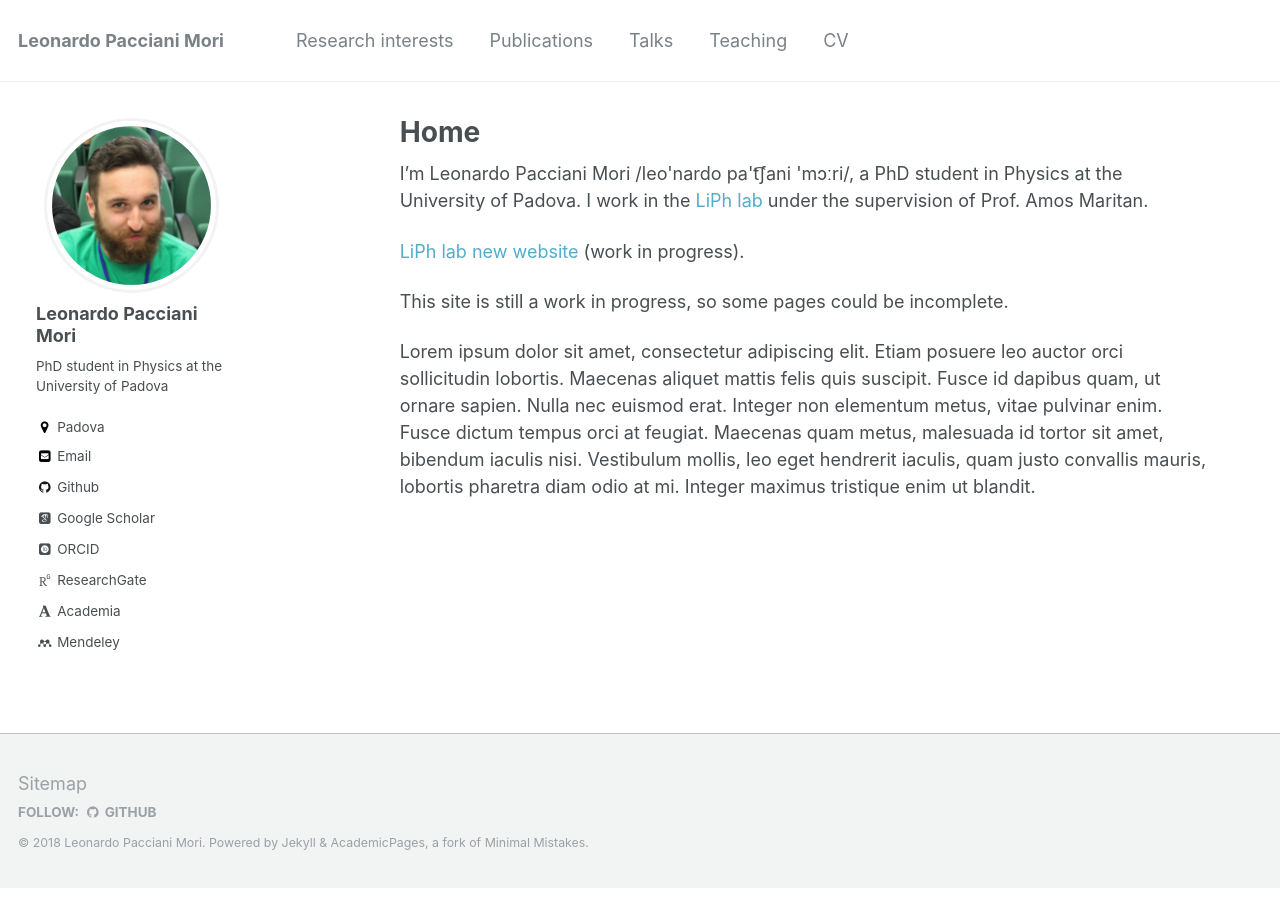
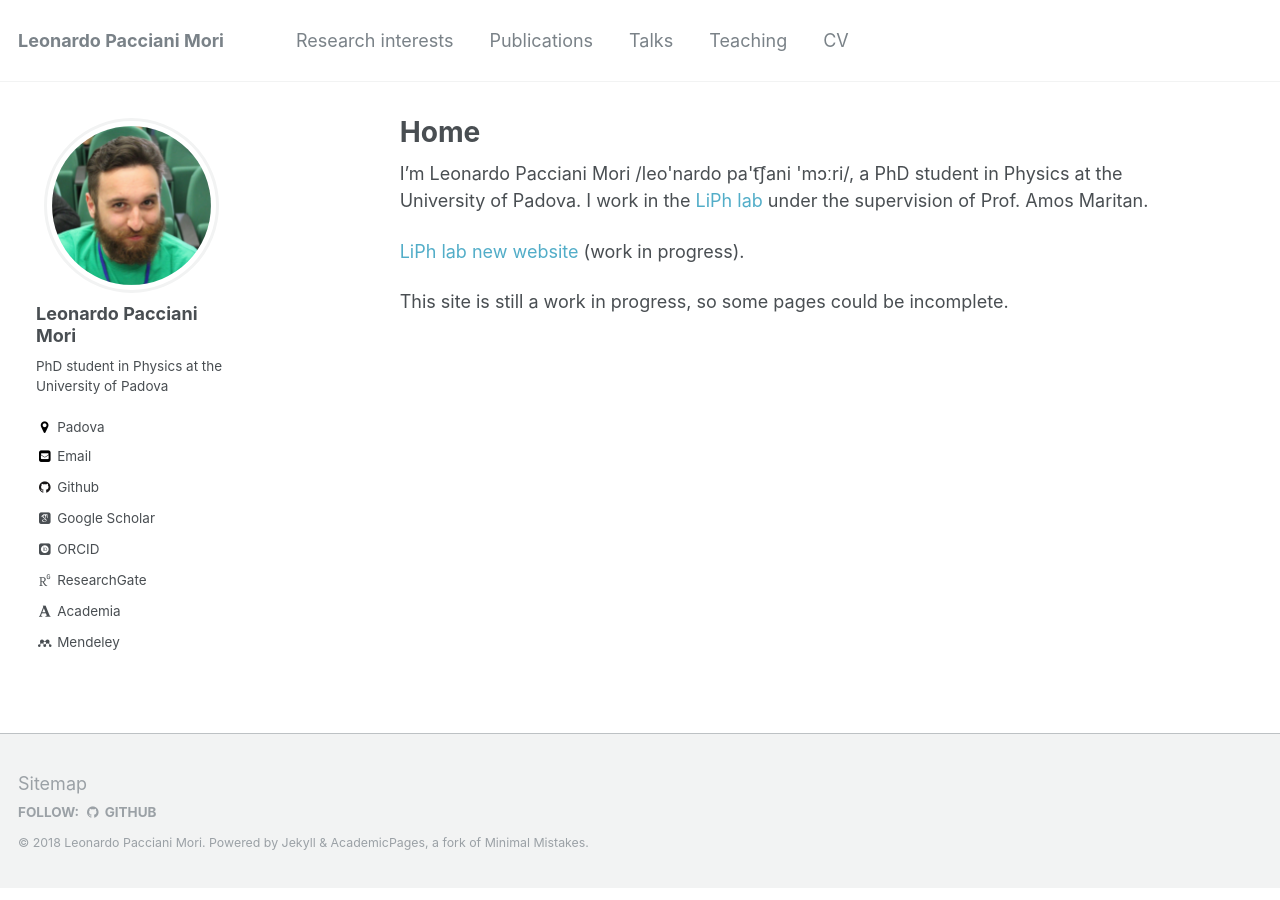
Before and after one commit to suweis/suweis.github.io, a Jekyll site: the page built from _pages/about.md, in a window 1280 px wide. Built offline with Jekyll 4.4.1, drawn with Linux system fonts in a browser that asks for light colours; some web fonts are replaced.

Commit message:
Tolto lorem ipsum da home

```diff
--- a/_pages/about.md
+++ b/_pages/about.md
@@ -13,5 +13,3 @@ I'm Leonardo Pacciani Mori /leo&#39;nardo pa&#39;t͡ʃani &#39;mɔːri/, a PhD s
 [LiPh lab new website](http://sad-turing-8f0389.netlify.com/) (work in progress).
 
 This site is still a work in progress, so some pages could be incomplete.
-
-Lorem ipsum dolor sit amet, consectetur adipiscing elit. Etiam posuere leo auctor orci sollicitudin lobortis. Maecenas aliquet mattis felis quis suscipit. Fusce id dapibus quam, ut ornare sapien. Nulla nec euismod erat. Integer non elementum metus, vitae pulvinar enim. Fusce dictum tempus orci at feugiat. Maecenas quam metus, malesuada id tortor sit amet, bibendum iaculis nisi. Vestibulum mollis, leo eget hendrerit iaculis, quam justo convallis mauris, lobortis pharetra diam odio at mi. Integer maximus tristique enim ut blandit.
```
